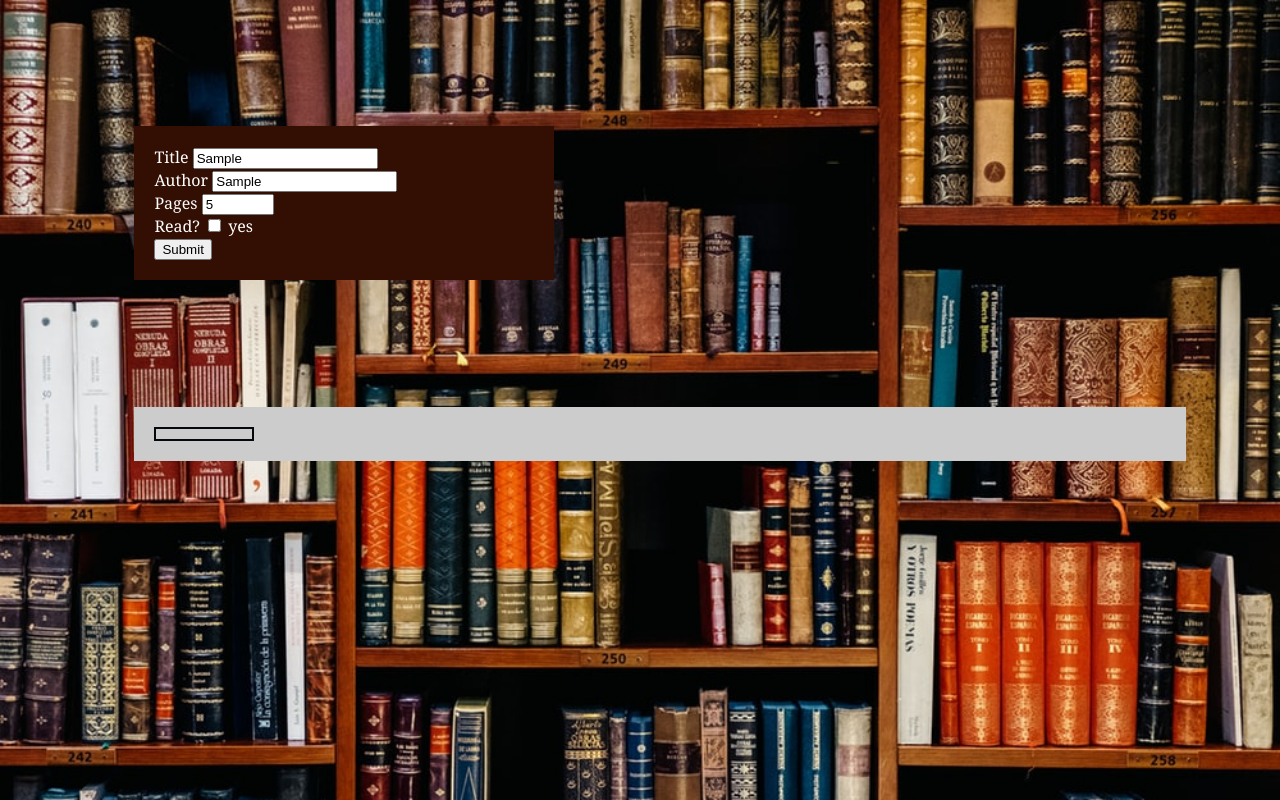
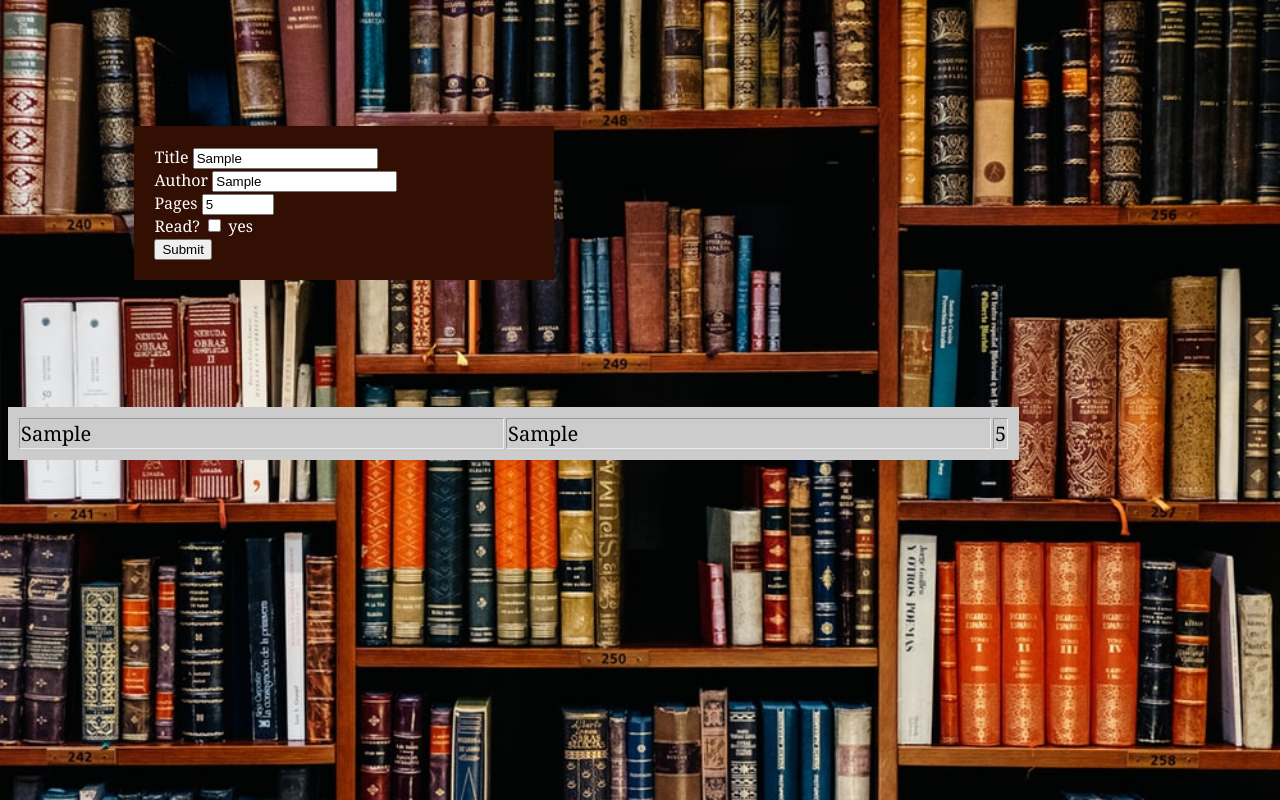
Before and after one commit to TechnicolorPanda/library, a plain HTML site: page index.html in a window 1280 px wide. Both pictures are taken after typing "Sample", "Sample", "5" into the empty fields and a click on the button "Submit". Drawn offline with Linux system fonts and the light colour scheme.

Commit message:
added render function to display books

```diff
--- a/index.html
+++ b/index.html
@@ -25,12 +25,8 @@ href="style.css">
         <button onclick="addBookToLibrary()">Submit</button>
     </div>
 
-    <template id = "display-template">
-        <div class="main">
-          <div id = "grid-container"></div>
-          <div id = "cell"></div>
-        </div>
-    </template>
+    <div id = "box"></div>
+
   </div>
 
 
--- a/library.js
+++ b/library.js
@@ -1,4 +1,3 @@
-render();
 
 function Book(title, author, pages) {
     this.title = title
@@ -20,24 +19,29 @@ function addBookToLibrary() {
     let author = document.getElementById("author").value;
     let pages = document.getElementById("pages").value;
     const myBook = new Book (title, author, pages);
-    console.log([myBook]);
     console.log(myBook.title);
     console.log(myBook.author);
     console.log(myBook.pages);
+    render(myBook.title, myBook.author, myBook.pages);
 }
 
 function render() {
-    const content = document.createElement("div");
-    content.classList.add("box");
-    container.appendChild(content);
-    for(var i = 0; i < 4; i++){
-        var row = document.createElement("div");
-        row.className = "row";
-        for(var j = 1; j <=4; j++){
-            var cell = document.createElement("div");
-            cell.className = "gridsquare";
+    let x = 1;
+    const box = document.getElementById("box");
+    const table = document.createElement("table");
+    const tableBody = document.createElement("tableBody");
+    let row = table.insertRow(0);
+    //for(let i = 0; i < x; i++){
+        //let row = document.createElement("tr");
+        //insertRow
+        for(let j = 0; j < 3; j++){
+            let cell = document.createElement("td");
+            cell.innerHTML = (arguments[j]);
+            row.appendChild(cell);
         }
-        row.appendChild(cell);
-    }
-        content.appendChild(row);
+        tableBody.appendChild(row);
+    //}
+        table.appendChild(tableBody);
+        box.appendChild(table);
+        table.setAttribute("border", "2");
 }
--- a/style.css
+++ b/style.css
@@ -6,16 +6,16 @@ body {
     background-size: cover;
 }
 
-.box {
+table {
       background-color:#cccccc;
-      margin: 10%;
+      margin: 0px;
       width: 80%;
       text-align: left;
       font-size: 20px;
-      padding: 20px;
+      padding: 7px;
       position: relative;
       justify-content: space-evenly;
-      border-width:10px;
+      border:10px;
       border-color: rgb(51, 14, 2)
 }
 
@@ -23,10 +23,15 @@ body {
       width: 30%;
       margin-left: 10%;
       margin-top: 10%;
+      margin-bottom: 10%;
       color: white;
       background-color: rgb(51, 14, 2);
       padding: 20px;
 
+}
+
+td {
+    width: 50%;
 }
 
 .row {
```
